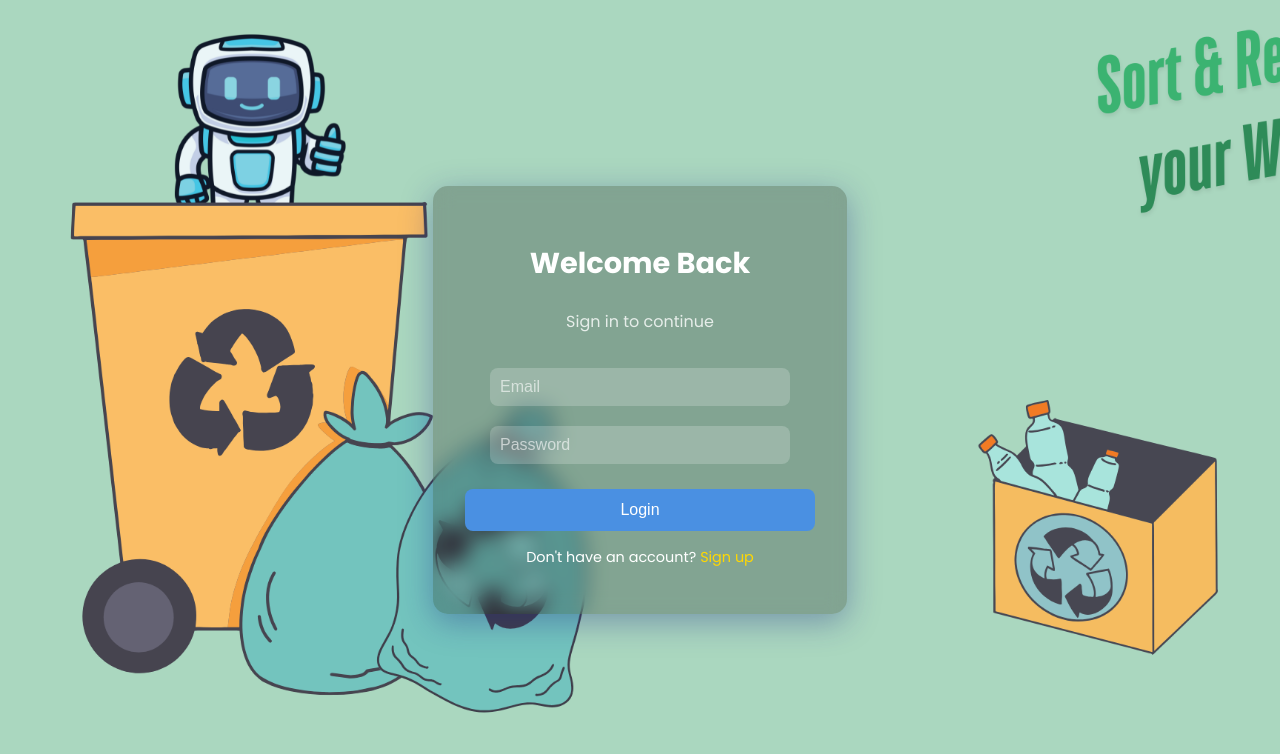
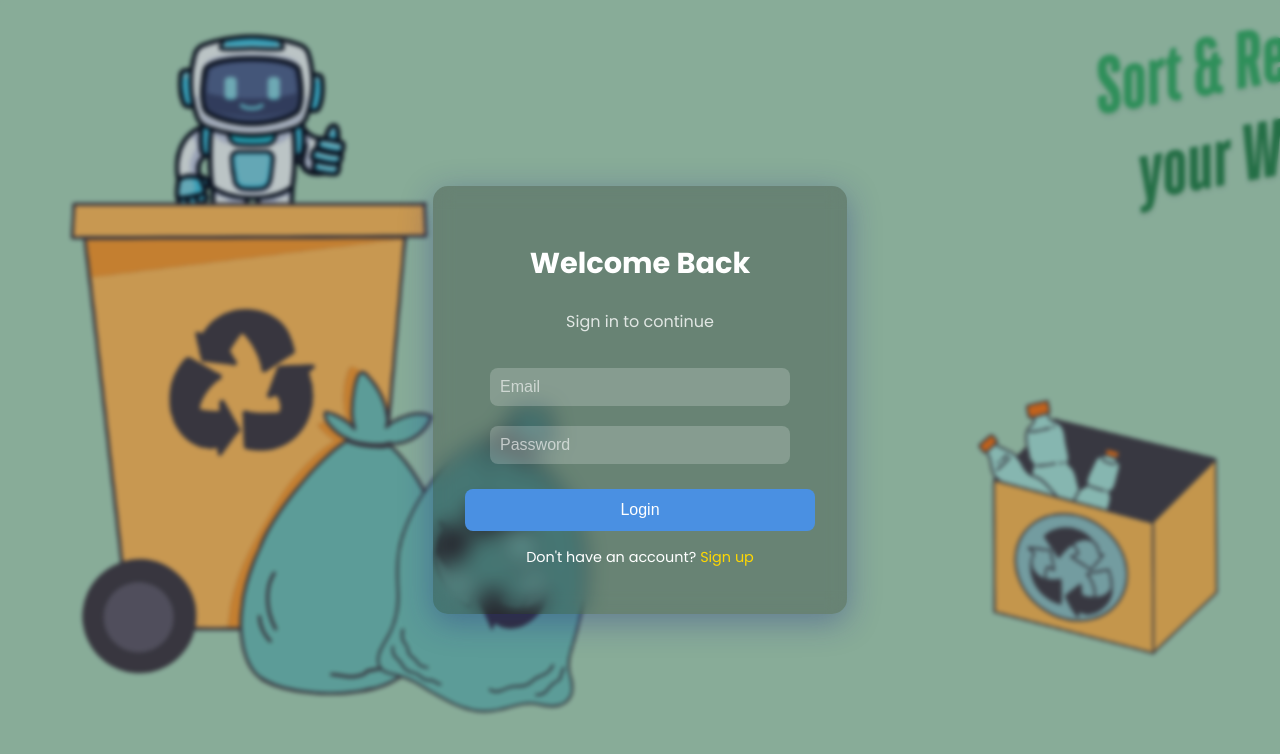
Before and after one commit to AbhishekMamgain7/waste-to-reward, a React (Vite) app in the folder Frontend/: page /Login in a window 1280 px wide. Shown: the top 754 px of the page. Built offline with nearby package versions, Linux system fonts and the light colour scheme.

Commit message:
Add files via upload

```diff
--- a/Frontend/src/Login.css
+++ b/Frontend/src/Login.css
@@ -7,7 +7,13 @@
   background-image: url("/LoginBG.png");
   background-size: cover;
   background-position: cover;
-  backdrop-filter: blur(20px);
+}
+
+.login-overlay {
+  position: absolute;
+  inset: 0;
+  backdrop-filter: blur(2px);
+  background: rgba(0, 0, 0, 0.2);
 }
 
 /* Login Box */
--- a/Frontend/src/Login.jsx
+++ b/Frontend/src/Login.jsx
@@ -1,5 +1,7 @@
 import React, { useState } from "react";
 import { motion } from "framer-motion";
+import { Link } from "react-router-dom";
+// import { app } from "./firebaseConfig";
 import "./Login.css";
 
 const Login = () => {
@@ -16,6 +18,7 @@ const Login = () => {
 
   return (
     <div className="login-container">
+      <div className="login-overlay"></div>
       <motion.div
         initial={{ opacity: 0, y: -50 }}
         animate={{ opacity: 1, y: 0 }}
@@ -52,7 +55,7 @@ const Login = () => {
         </form>
 
         <p className="login-footer">
-          Don't have an account? <a href="#">Sign up</a>
+          Don't have an account? <Link to="/signup">Sign up</Link>
         </p>
       </motion.div>
     </div>
```
